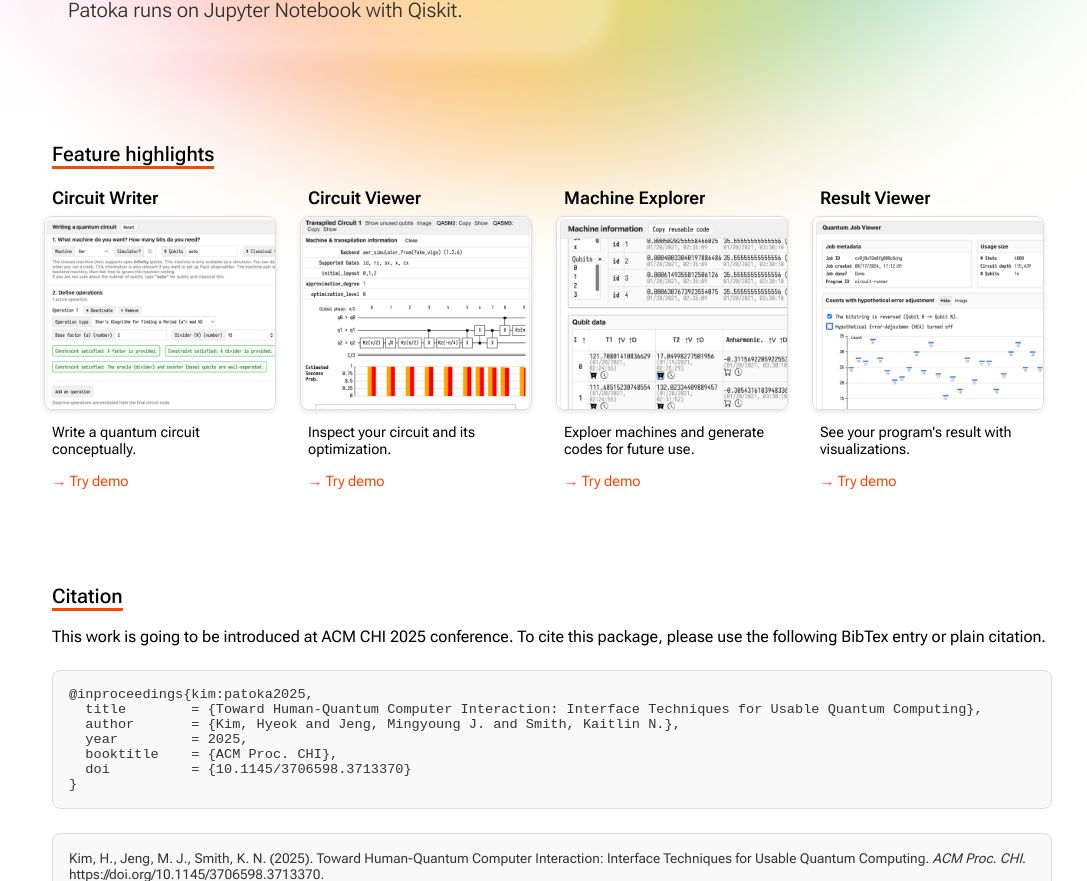
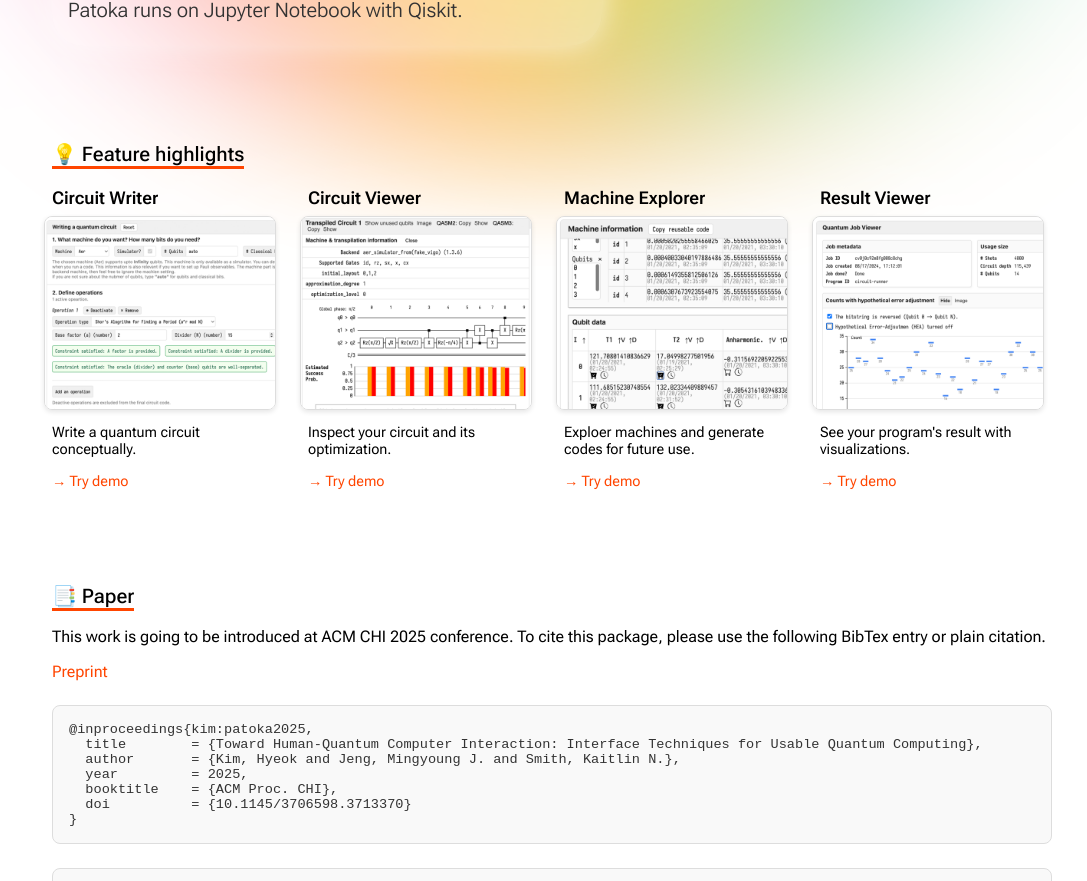
Before and after one commit to see-mike-out/patoka, a SvelteKit app: page / in a window 1280 px wide. Shown: the part 330-1211 px from the top of the page, without its empty margins (88-1175 px from the left). Built offline with nearby package versions, Linux system fonts and the light colour scheme; a small style sheet from the web is missing.

Commit message:
preprint

```diff
--- a/src/routes/+page.svelte
+++ b/src/routes/+page.svelte
@@ -33,7 +33,7 @@
   </section>
 
   <section id="highlights">
-    <h3>Feature highlights</h3>
+    <h3>💡 Feature highlights</h3>
     <div class="hilight-list">
       <div class="highlight-block">
         <h4>Circuit Writer</h4>
@@ -87,10 +87,15 @@
     </div>
   </section>
   <section id="paper">
-    <h3>Citation</h3>
+    <h3>📑 Paper</h3>
     <p>
       This work is going to be introduced at ACM CHI 2025 conference. To cite this package, please use the following BibTex entry or plain citation.
     </p>
+    <div>
+      <p>
+        <a href="https://arxiv.org/abs/2502.00202" target="_blank">Preprint</a>
+      </p>
+    </div>
     <div class="citation-box">
       <code>
         <pre>{bibtex}</pre>
@@ -233,6 +238,10 @@
     margin: 0;
   }
 
+  #paper a {
+    color: orangered;
+  }
+
   .citation-box {
     margin-top: 1.5rem;
     padding: 1rem;
```
